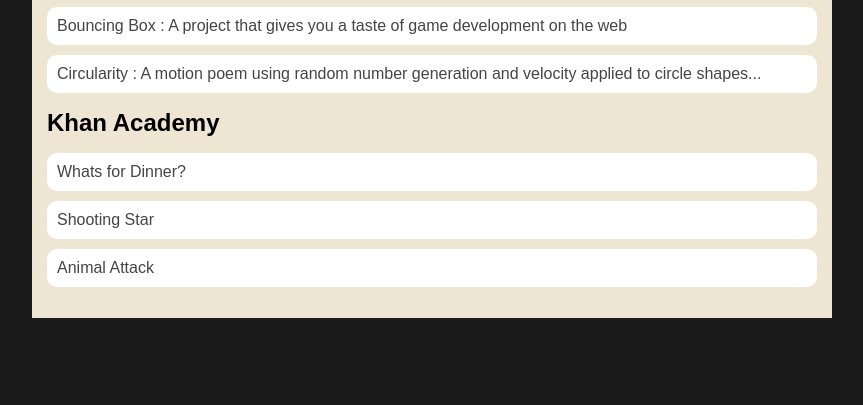
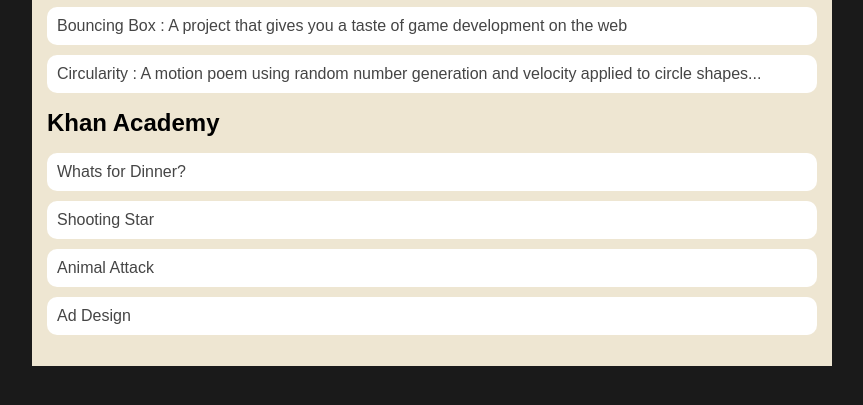
Before and after one commit to alericdiaz/alericdiaz.github.io, a plain HTML site: page portfolio.html in a window 1280 px wide. Shown: the part 217-622 px from the top of the page, without its empty margins (208-1071 px from the left). Drawn offline with Linux system fonts and the light colour scheme.

Commit message:
Project Ad Design

```diff
--- a/portfolio.html
+++ b/portfolio.html
@@ -35,6 +35,7 @@
                         <li><a href="https://www.khanacademy.org/computer-programming/spin-off-of-project-whats-for-dinner/6025082827489280">Whats for Dinner?</a></li>
                         <li><a href="https://www.khanacademy.org/computer-programming/spin-off-of-project-shooting-star/5929761459978240">Shooting Star </a></li>
                         <li><a href="https://www.khanacademy.org/computer-programming/spin-off-of-project-animal-attack/5957375306285056">Animal Attack</a></li>
+                        <li><a href="https://www.khanacademy.org/computer-programming/spin-off-of-project-ad-design/6034363839725568">Ad Design</a></li>
                    </ul>
                     </div>
                 </div>
```
